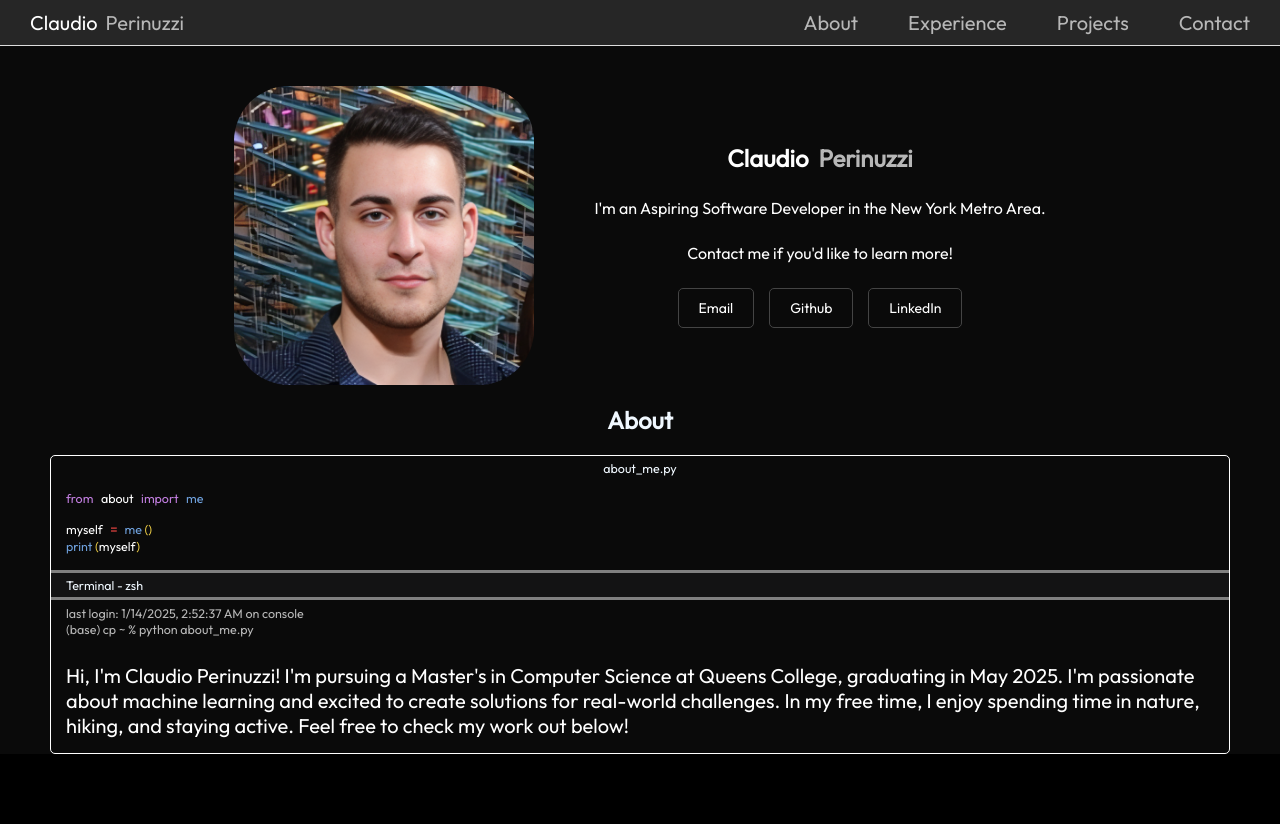
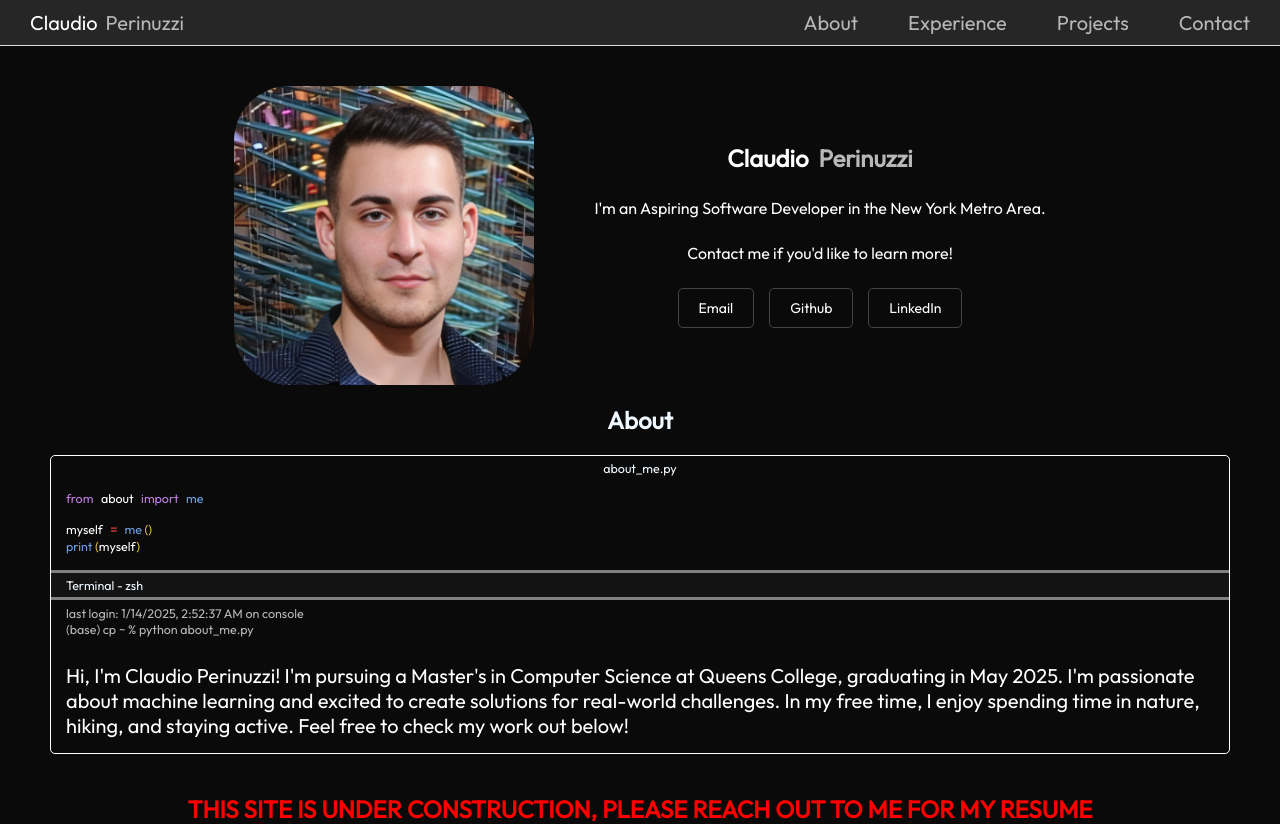
Before and after one commit to Claudio-Perinuzzi/portfolio-website, a React (Vite) app: page / in a window 1280 px wide. Before the commit the page ends 800 px from the top, so only its background shows below. Built offline with nearby package versions, Linux system fonts and the light colour scheme.

Commit message:
Updated to include Experience component

```diff
--- a/src/App.jsx
+++ b/src/App.jsx
@@ -2,6 +2,7 @@ import styles from './App.module.css'
 import { Navbar } from "./components/Navbar/Navbar";
 import { ContactCard } from "./components/ContactCard/ContactCard";
 import { About } from "./components/About/About";
+import { Experience } from "./components/Experience/Experience";
 
 function App() {
   return (
@@ -9,7 +10,7 @@ function App() {
       <Navbar />
       <ContactCard />
       <About />
-      {/* <Experience /> */}
+      <Experience />
       {/* <Projects /> */}
       {/* <CopyRightTag /> */}
     </div>
```
